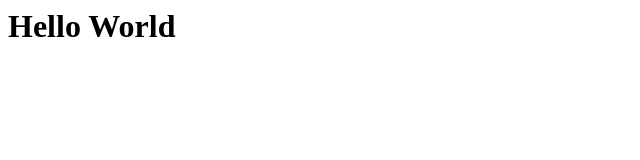
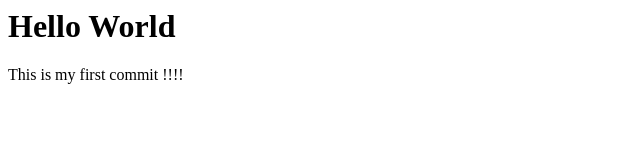
Before and after one commit to JackSLLIN/firstRepo, a plain HTML site: page index.html in a window 1280 px wide. Shown: the whole page, without its empty margins (0-640 px from the left). Drawn offline with Linux system fonts and the light colour scheme.

Commit message:
index.html change

```diff
--- a/index.html
+++ b/index.html
@@ -1,3 +1,4 @@
 <html>
 <h1>Hello World</h1>
+<p>This is my first commit !!!!</p>
 </html>
```
